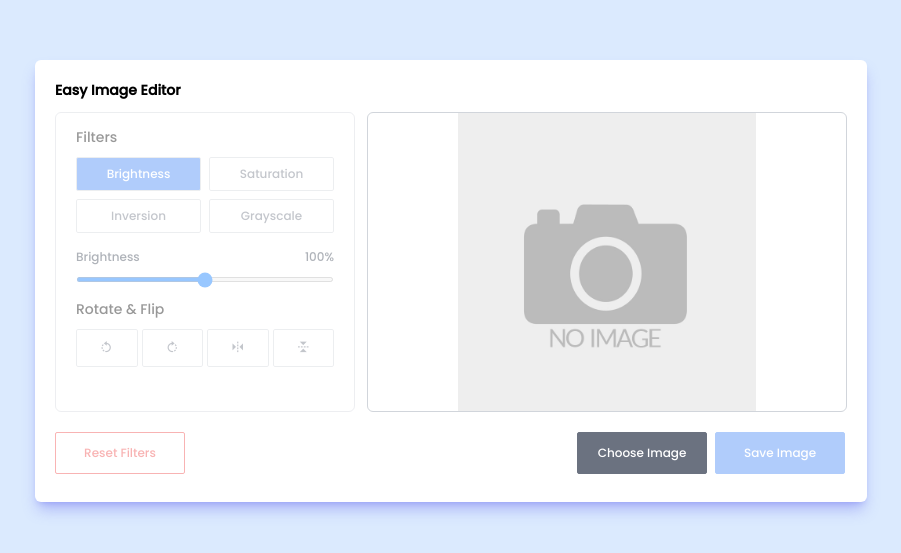
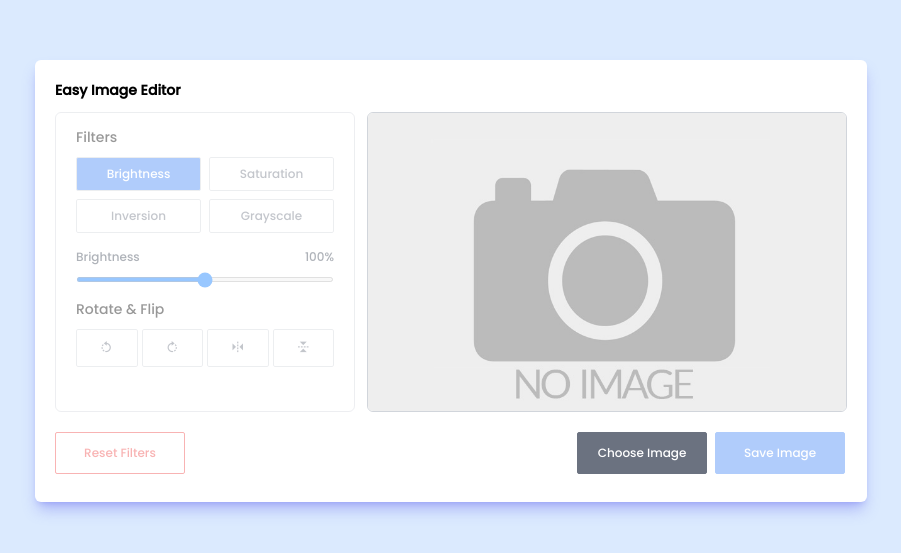
Before and after one commit to VoQuocHung123/EditImageApp, a React (Vite) app: page / in a window 1280 px wide. Shown: the part 119-672 px from the top of the page, without its empty margins (189-1090 px from the left). Built offline with nearby package versions, Linux system fonts and the light colour scheme.

Commit message:
fix bugs

```diff
--- a/src/pages/HomePage/HomePage.tsx
+++ b/src/pages/HomePage/HomePage.tsx
@@ -191,11 +191,11 @@ function HomePage() {
               </div>
             </div>
           </div>
-          <div className="h-[300px] lg:w-[65%] lg:h-[300px] border border-gray-300 rounded-md">
+          <div className="h-[300px] lg:w-[65%] lg:h-[300px] border border-gray-300 rounded-md overflow-hidden">
             <img
               src={previewImage || "/src/assets/no-image-icon.jpg"}
               alt=""
-              className="preview-img w-full h-full object-contain"
+              className="preview-img w-full h-full object-cover"
               style={{
                 filter: `brightness(${optionApplyFilter.Brightness}%) saturate(${optionApplyFilter.Saturation}%) invert(${optionApplyFilter.Inversion}%) grayscale(${optionApplyFilter.Grayscale}%)`,
                 transform: `rotate(${optionRotate.rotate}deg) scale(${optionRotate.flipHorizontal},${optionRotate.flipVertical})`,
```
